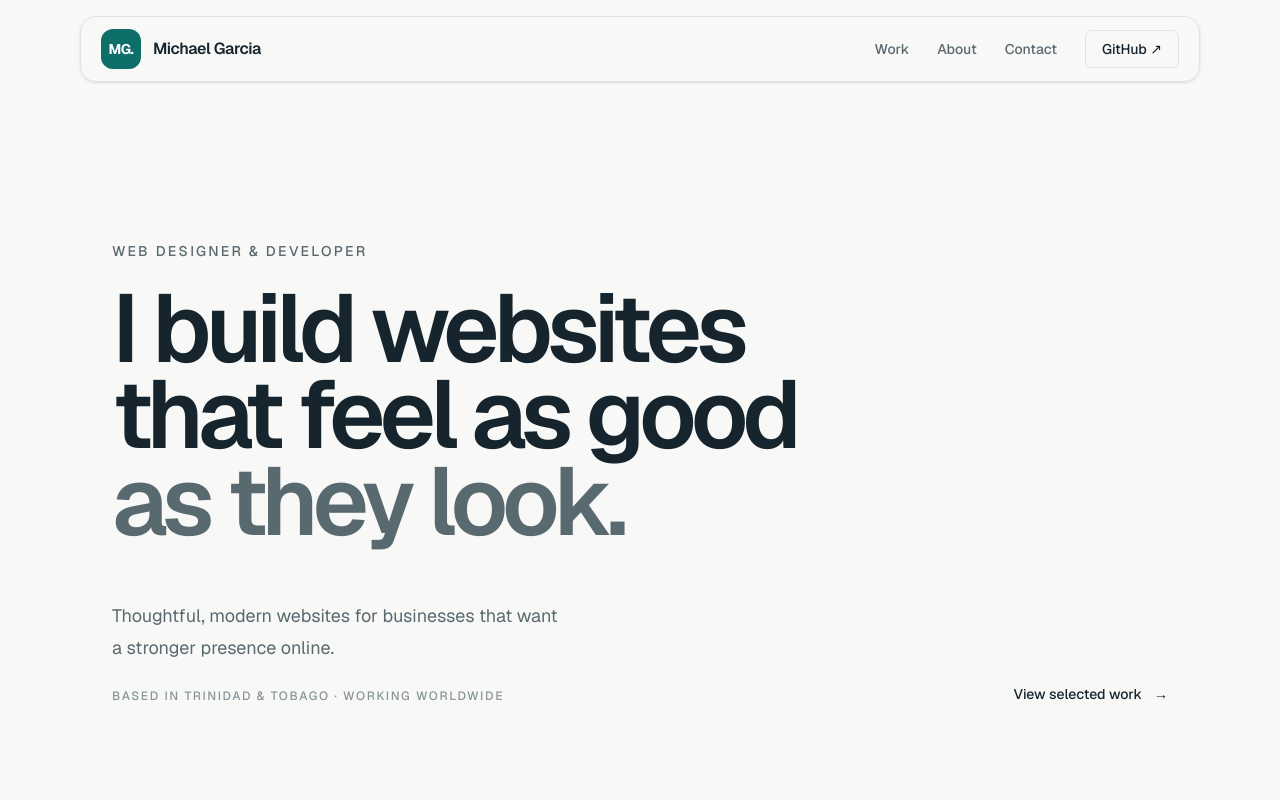
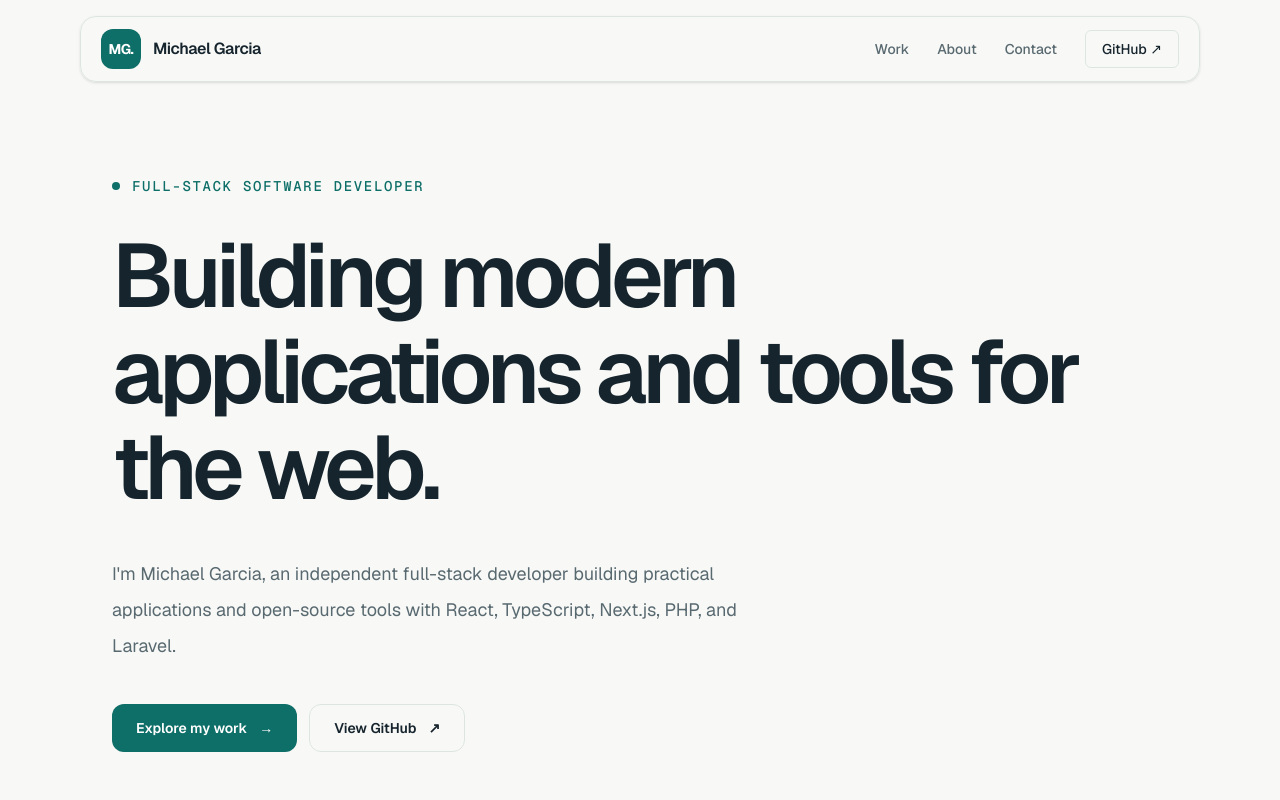
Before and after one commit to michael-garcia-95/portfolio-website, a Next.js app: page / in a window 1280 px wide. Shown: the top 800 px of the page. Built offline with nearby package versions, Linux system fonts and the light colour scheme.

Commit message:
feat: redesign career-focused homepage hero

```diff
--- a/components/home/Hero.tsx
+++ b/components/home/Hero.tsx
@@ -1,48 +1,78 @@
+
 import Link from "next/link";
 import Container from "@/components/ui/Container";
 
 export default function Hero() {
   return (
-    <section className="flex min-h-[90svh] items-end pb-16 pt-36 sm:pb-20 sm:pt-40 lg:min-h-screen lg:pb-24">
+    <section
+      aria-labelledby="home-hero-title"
+      className="flex min-h-[90svh] items-center pb-20 pt-36 sm:pb-28 sm:pt-44 lg:min-h-screen"
+    >
       <Container>
-        <div className="max-w-6xl">
-          {/* Eyebrow */}
-          <p className="mb-6 text-sm font-medium uppercase tracking-[0.16em] text-muted">
-            Web Designer & Developer
+        <div className="max-w-5xl">
+          {/* Identity */}
+          <div className="mb-8 flex flex-wrap items-center gap-3">
+            <span
+              aria-hidden="true"
+              className="size-2 rounded-full bg-accent"
+            />
+
+            <p className="font-mono text-xs font-medium uppercase tracking-[0.12em] text-accent sm:text-sm">
+              Full-Stack Software Developer
+            </p>
+          </div>
+
+          {/* Headline */}
+          <h1
+            id="home-hero-title"
+            className="max-w-5xl font-sans text-[clamp(3rem,7vw,5.75rem)] font-semibold leading-[1.07] tracking-[-0.055em] text-foreground"
+          >
+            Building modern applications and tools for the web.
+          </h1>
+
+          {/* Introduction */}
+          <p className="mt-8 max-w-2xl text-base leading-8 text-muted sm:mt-10 sm:text-lg sm:leading-9">
+            I'm Michael Garcia, an independent full-stack developer
+            building practical applications and open-source tools
+            with React, TypeScript, Next.js, PHP, and Laravel.
           </p>
 
-          {/* Heading */}
-          <h1 className="max-w-6xl font-sans text-[3.25rem] font-semibold leading-[0.9] tracking-[-0.055em] text-foreground sm:text-6xl md:text-7xl lg:text-8xl">
-            I build websites
-            <br />
-            that feel as good
-            <br />
-            <span className="text-muted">as they look.</span>
-          </h1>
-
-          {/* Bottom content */}
-          <div className="mt-10 flex flex-col gap-8 sm:mt-12 lg:mt-14 lg:flex-row lg:items-end lg:justify-between">
-            <div>
-              <p className="max-w-md text-base leading-7 text-muted sm:text-lg sm:leading-8">
-                Thoughtful, modern websites for businesses that want a stronger
-                presence online.
-              </p>
-
-              <p className="mt-6 text-xs font-medium uppercase tracking-[0.14em] text-muted/70">
-                Based in Trinidad & Tobago · Working worldwide
-              </p>
-            </div>
-
+          {/* Actions */}
+          <div className="mt-10 flex flex-wrap items-center gap-3">
             <Link
               href="/work"
-              className="group inline-flex w-fit items-center gap-3 text-sm font-medium text-foreground"
+              className="group inline-flex min-h-12 items-center justify-center gap-3 rounded-xl bg-accent px-6 py-3 text-sm font-semibold text-accent-foreground transition-[background-color,transform] duration-200 hover:-translate-y-0.5 hover:bg-foreground focus-visible:outline-2 focus-visible:outline-offset-4 focus-visible:outline-accent"
             >
-              View selected work
+              Explore my work
 
-              <span className="transition-transform duration-300 group-hover:translate-x-1">
+              <span
+                aria-hidden="true"
+                className="transition-transform duration-200 group-hover:translate-x-1"
+              >
                 →
               </span>
             </Link>
+
+            <a
+              href="https://github.com/michael-garcia-95"
+              target="_blank"
+              rel="noopener noreferrer"
+              className="inline-flex min-h-12 items-center justify-center gap-3 rounded-xl border border-border px-6 py-3 text-sm font-semibold text-foreground transition-colors duration-200 hover:border-accent hover:text-accent focus-visible:outline-2 focus-visible:outline-offset-4 focus-visible:outline-accent"
+            >
+              View GitHub
+              <span aria-hidden="true">↗</span>
+            </a>
+          </div>
+
+          {/* Supporting details */}
+          <div className="mt-16 flex flex-col gap-3 border-t border-border pt-6 sm:mt-20 sm:flex-row sm:items-center sm:justify-between">
+            <p className="text-xs font-medium text-muted">
+              Based in Trinidad & Tobago
+            </p>
+
+            <p className="font-mono text-xs text-muted">
+              Applications / Developer Tools / Open Source
+            </p>
           </div>
         </div>
       </Container>
```
